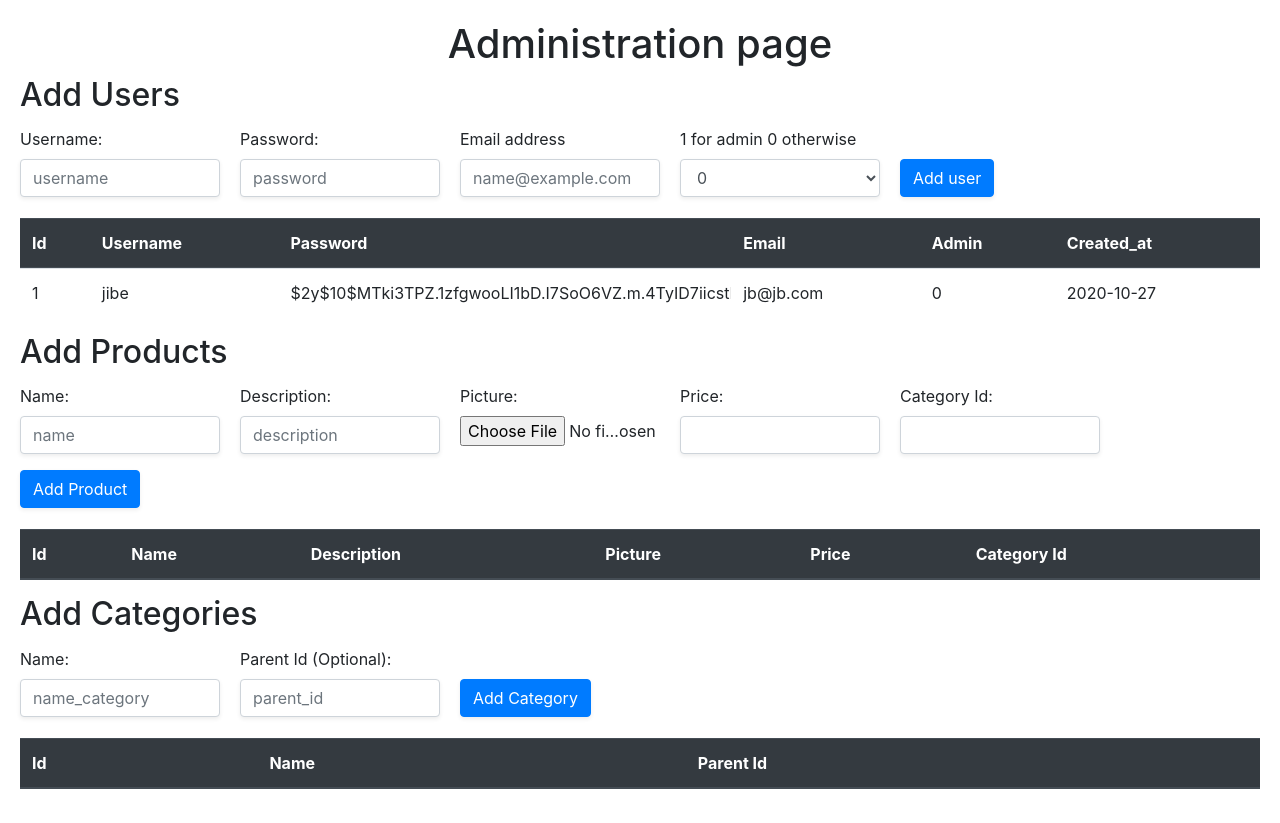
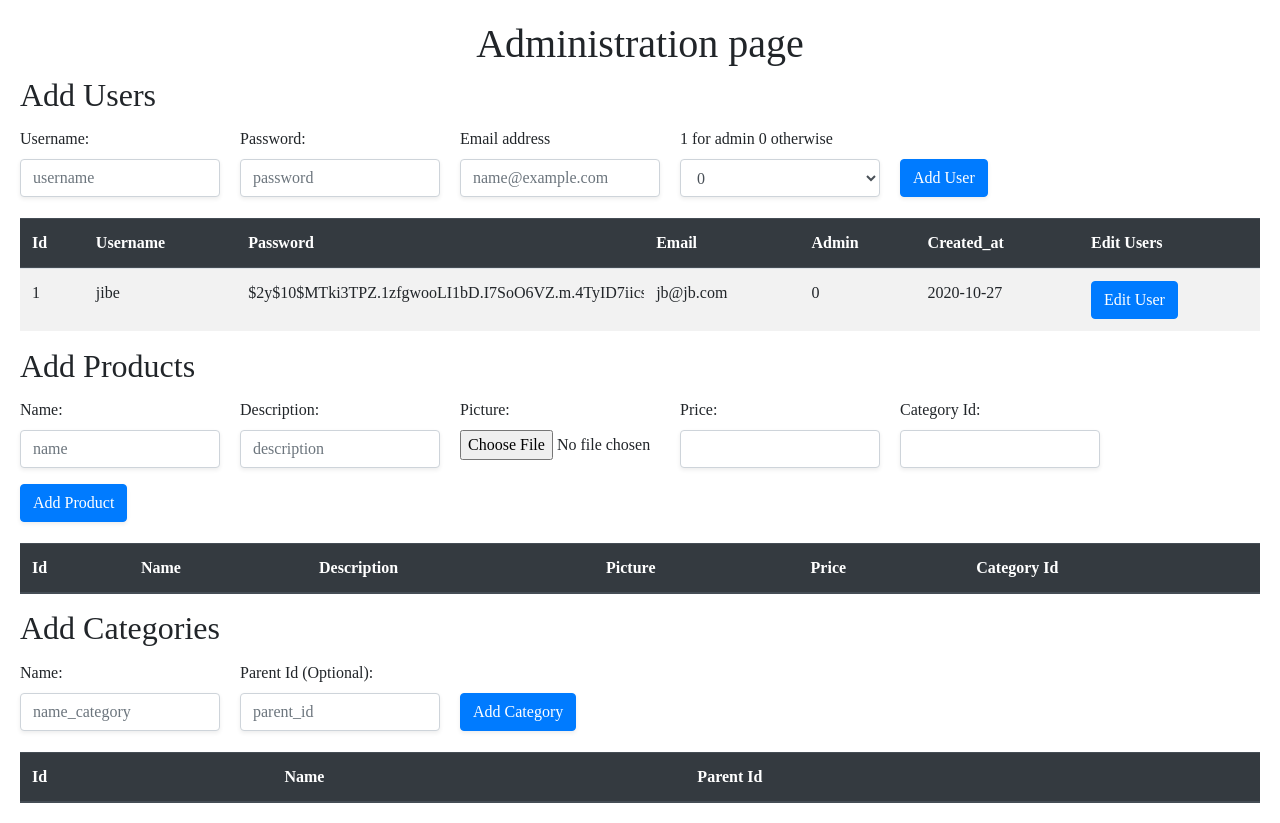
Before and after one commit to estellethou/My-shop-PHP, a PHP site: page /admin.php in a window 1280 px wide. Before the commit the page ends 789 px from the top, so only its background shows below. Run offline with PHP 8.4, Linux system fonts and the light colour scheme; data comes from the database, SQL or seed files in the repository; data that the repository does not hold is empty.

Commit message:
Style changes

```diff
--- a/admin.php
+++ b/admin.php
@@ -163,7 +163,7 @@ if (isset($_POST['add_category']) && !empty($_POST['name_category']) && !empty($
                 </select>
             </div>
             <div class="form-group align-self-end">
-                <input type="submit" value="Add user" name="add_user" class="btn btn-primary add_user"/>
+                <input type="submit" value="Add User" name="add_user" class="btn btn-primary add_user"/>
             </div>
         </form>
 
@@ -171,7 +171,7 @@ if (isset($_POST['add_category']) && !empty($_POST['name_category']) && !empty($
 $reponse = $bdd->prepare("SELECT * FROM users");
 $reponse->execute();
 
-echo "<table class='table'>
+echo "<table class='table table-striped'>
 <tr>
 <thead class='thead-dark'>
 <th scope='col'>Id</th>
@@ -180,6 +180,7 @@ echo "<table class='table'>
 <th scope='col'>Email</th>
 <th scope='col'>Admin</th>
 <th scope='col'>Created_at</th>
+<th scope='col'>Edit Users</th>
 </thead>
 </tr>";
 echo "<tbody>";
@@ -192,12 +193,12 @@ echo "<td>" . $donnees['password'] . "</td>";
 echo "<td>" . $donnees['email'] . "</td>";
 echo "<td>" . $donnees['admin'] . "</td>";
 echo "<td>" . $donnees['created_at'] . "</td>";
+echo "<td> <input type = 'submit' name ='edit' class='add_category btn btn-primary' value='Edit User'/> </td>";
 echo "</tr>";
 }
 echo "</tbody>";
 echo "</table>";
 ?>
-
 <h2> Add Products </h2>
         <form method="post">
             <div class="form-group">
@@ -232,7 +233,7 @@ echo "</table>";
 $reponse = $bdd->prepare("SELECT * FROM products");
 $reponse->execute();
 
-echo "<table class='table table-dark'>
+echo "<table class='table table-striped'>
 <tr>
 <thead class='thead-dark'>
 <th scope='col'>Id</th>
@@ -278,7 +279,7 @@ echo "</table>";
 $reponse = $bdd->prepare("SELECT * FROM categories");
 $reponse->execute();
 
-echo "<table class='table table-dark'>
+echo "<table class='table table-striped'>
 <thead class='thead-dark'>
 <tr>
 <th scope='col'>Id</th>
--- a/signin.php
+++ b/signin.php
@@ -1,8 +1,8 @@
 <?php
 const ERROR_LOG_FILE = 'PDO_Errors.log';
 const DB_HOST = "localhost";
-const DB_USERNAME = "jb";
-const DB_PASSWORD = "toto";
+const DB_USERNAME = "root";
+const DB_PASSWORD = "root";
 const DB_PORT = "3306";
 const DB_NAME = "my_shop";
 
--- a/style.css
+++ b/style.css
@@ -87,3 +87,7 @@ h2 {
 .row {
     margin-left: 0px;
 }
+
+
+
+/* modal       */
--- a/style_admin.css
+++ b/style_admin.css
@@ -2,6 +2,7 @@ body {
     box-sizing: border-box;
     width:auto;
     margin: 20px 20px !important;
+    font-family: avenir !important;
 }
 
 h1 {
```
Also changed, not shown: 1 other file.
